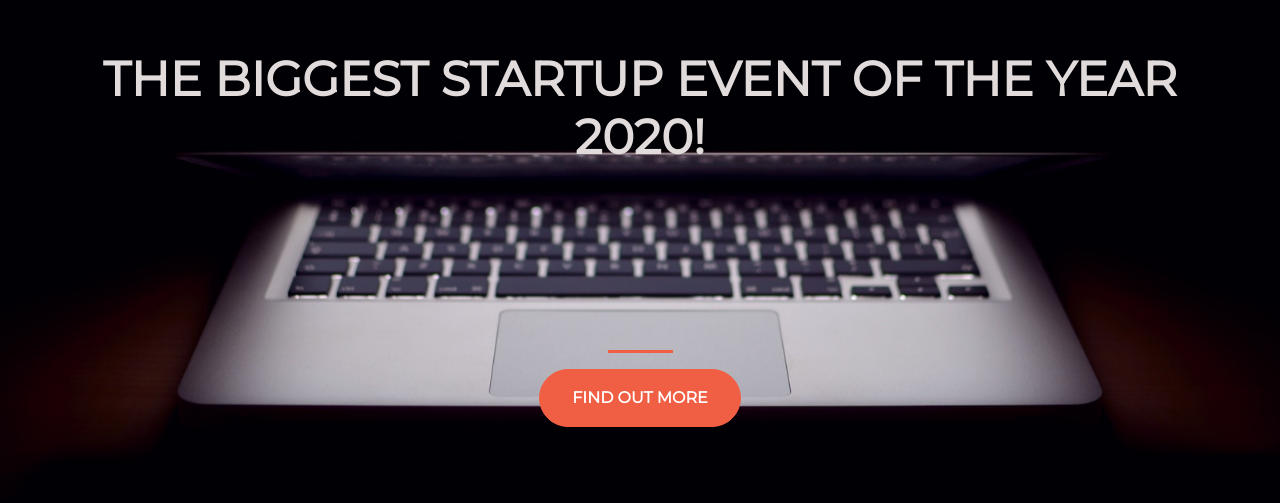
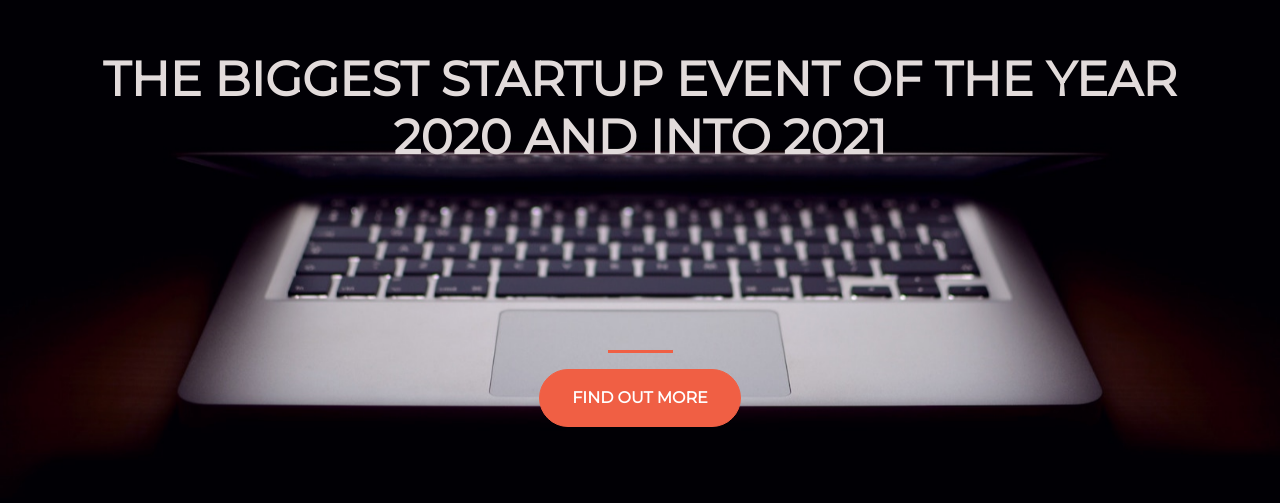
Before and after one commit to gundamwing65/startup-of-the-year, a plain HTML site: page index.html in a window 1280 px wide. Shown: the part 161-664 px from the top of the page. Drawn offline with nearby package versions, Linux system fonts and the light colour scheme.

Commit message:
Update index.html

```diff
--- a/index.html
+++ b/index.html
@@ -20,7 +20,7 @@
     <div class="container d-flex align-items-center h-100">
       <div class="row">
         <header class="text-center col-12">
-          <h1 class="text-uppercase"><strong>The biggest startup event of the year 2020!</strong></h1>
+          <h1 class="text-uppercase"><strong>The biggest startup event of the year 2020 and into 2021</strong></h1>
         </header>
         <div class="buffer col-12"></div>
         <section class="text-center col-12">
```
